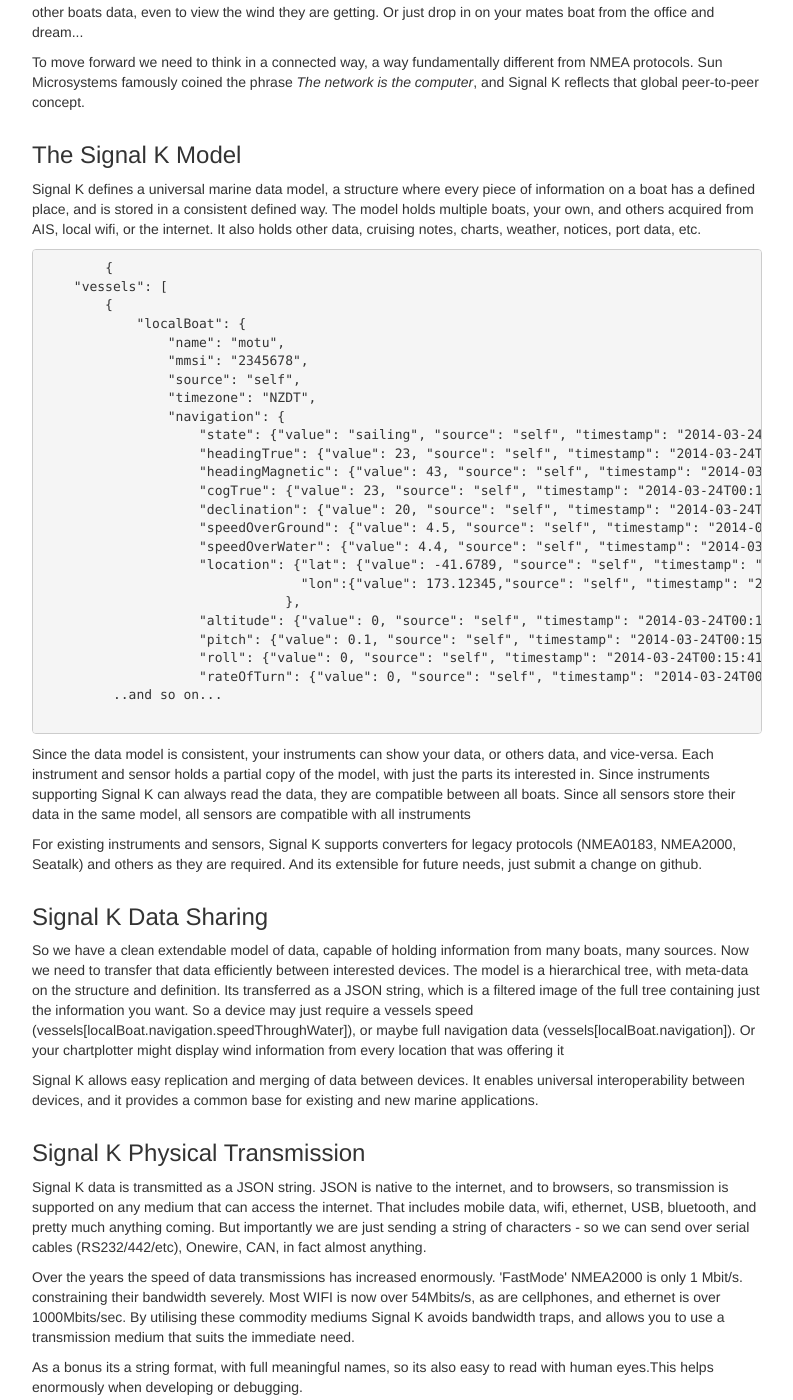
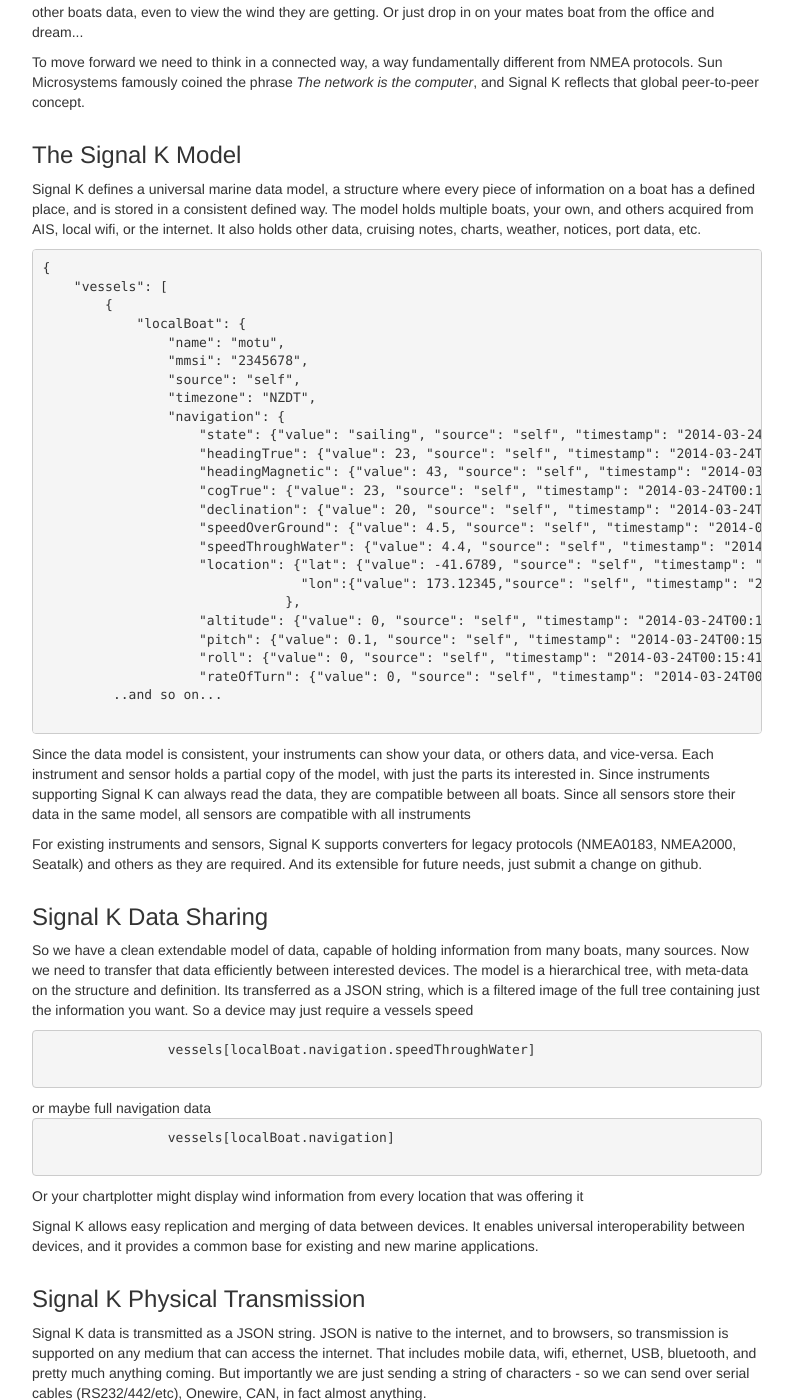
Before and after one commit to SignalK/signalk.github.io, a Jekyll site: the page built from summary.html, in a window 1280 px wide and 1400 px high, scrolled down 344 px. Shown: the whole window, without its empty margins (243-1036 px from the left). Built offline with Jekyll 4.4.1, drawn with Linux system fonts in a browser that asks for light colours; Markdown is read by kramdown in place of the engine named in the settings.

Commit message:
Added json example

```diff
--- a/summary.html
+++ b/summary.html
@@ -26,7 +26,7 @@
 	weather, notices, port data, etc. </p>
 
 	<pre>
-	{
+{
     "vessels": [
         {
             "localBoat": {
@@ -41,7 +41,7 @@
                     "cogTrue": {"value": 23, "source": "self", "timestamp": "2014-03-24T00:15:41Z" },
                     "declination": {"value": 20, "source": "self", "timestamp": "2014-03-24T00:15:41Z" },
                     "speedOverGround": {"value": 4.5, "source": "self", "timestamp": "2014-03-24T00:15:41Z" },
-                    "speedOverWater": {"value": 4.4, "source": "self", "timestamp": "2014-03-24T00:15:41Z" },
+                    "speedThroughWater": {"value": 4.4, "source": "self", "timestamp": "2014-03-24T00:15:41Z" },
                     "location": {"lat": {"value": -41.6789, "source": "self", "timestamp": "2014-03-24T00:15:41Z" }
                                  "lon":{"value": 173.12345,"source": "self", "timestamp": "2014-03-24T00:15:41Z" }
                                },
@@ -63,8 +63,15 @@
 <h3>Signal K Data Sharing</h3>
 	<p>So we have a clean extendable model of data, capable of holding information from many boats, many sources. Now we need to transfer that
 	data efficiently between interested devices. The model is a hierarchical tree, with meta-data on the structure and definition. Its transferred as a JSON string,
-	which is a filtered image of the full tree containing just the information you want. So a device may just require a vessels speed (vessels[localBoat.navigation.speedThroughWater]),
-	or maybe full navigation data (vessels[localBoat.navigation]). Or your chartplotter might display wind information from every location that was offering it</p>
+	which is a filtered image of the full tree containing just the information you want. So a device may just require a vessels speed
+	<pre>
+		vessels[localBoat.navigation.speedThroughWater]
+	</pre>
+	or maybe full navigation data
+	<pre>
+		vessels[localBoat.navigation]
+	</pre>
+	Or your chartplotter might display wind information from every location that was offering it</p>
 
 	<p>Signal K allows easy replication and merging of data between devices. It enables universal interoperability between devices, and it provides a common base for
 	existing and new marine applications.</p>
```
